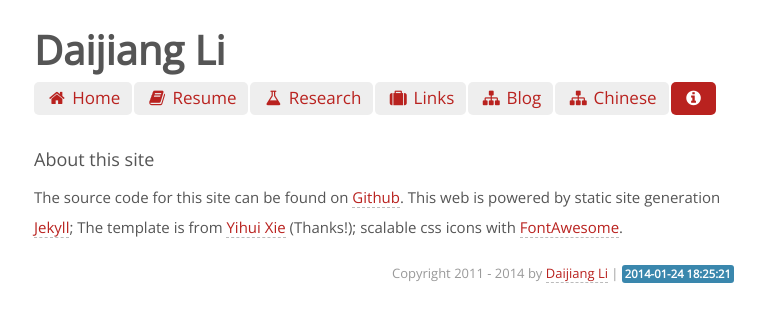
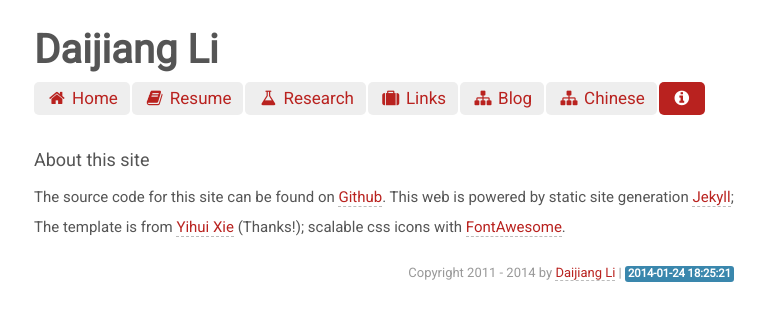
Before and after one commit to daijiang/Old-website, a Jekyll site: the page built from README.md, in a window 1280 px wide. Shown: the top 322 px of the page, without its empty margins (256-1021 px from the left). Built offline with Jekyll 4.4.1, drawn with Linux system fonts in a browser that asks for light colours; Markdown is read by kramdown in place of the engine named in the settings.

Commit message:
change font to Robort

```diff
--- a/assets/css/home.css
+++ b/assets/css/home.css
@@ -1,4 +1,4 @@
-@import url(http://fonts.googleapis.com/css?family=Open+Sans);
+@import url(http://fonts.googleapis.com/css?family=Roboto);
 @media screen {
 .container {
 width:auto;
@@ -52,7 +52,7 @@ border:4px solid #FFF;
 }
 
 body {
-font-family:"Open Sans","Hiragino Sans GB","Microsoft YaHei",Trebuchet,"Trebuchet MS",Tahoma,"Lucida Grande","Lucida Sans Unicode",Verdana,sans-serif;
+font-family:"Roboto","Hiragino Sans GB","Microsoft YaHei",Trebuchet,"Trebuchet MS",Tahoma,"Lucida Grande","Lucida Sans Unicode",Verdana,sans-serif;
 font-size:17px;
 line-height:28px;
 color:#555;
--- a/assets/css/style-en.css
+++ b/assets/css/style-en.css
@@ -9,10 +9,10 @@
 * |\.|._)._)
 * --------------------------------- */
 
-@import url(http://fonts.googleapis.com/css?family=Open+Sans);
+@import url(http://fonts.googleapis.com/css?family=Roboto);
 @import url(http://fonts.googleapis.com/css?family=Electrolize);
 @import url(http://fonts.googleapis.com/css?family=Cuprum);
-body{font-size:14px;font-family:"Open Sans","Hiragino Sans GB","Microsoft YaHei",Trebuchet,"Trebuchet MS",Tahoma,"Lucida Grande","Lucida Sans Unicode",Verdana,sans-serif;color:#000000;background-color:#ffffff;}
+body{font-size:14px;font-family:"Roboto","Hiragino Sans GB","Microsoft YaHei",Trebuchet,"Trebuchet MS",Tahoma,"Lucida Grande","Lucida Sans Unicode",Verdana,sans-serif;color:#000000;background-color:#ffffff;}
 *{padding:0;margin: 0;border:none;outline:none;}
 a{color:#dd0000;text-decoration:none;}
 a:hover{color:#333333;text-decoration:underline;}
```
Also changed, not shown: index.md (+3 -1 lines).
